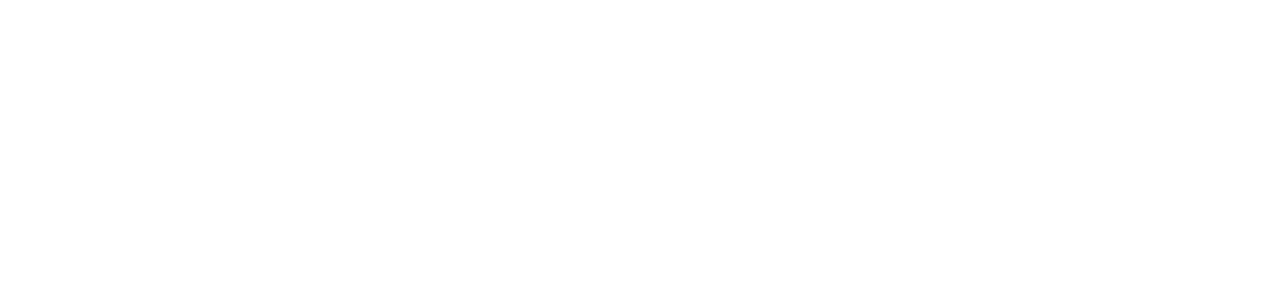
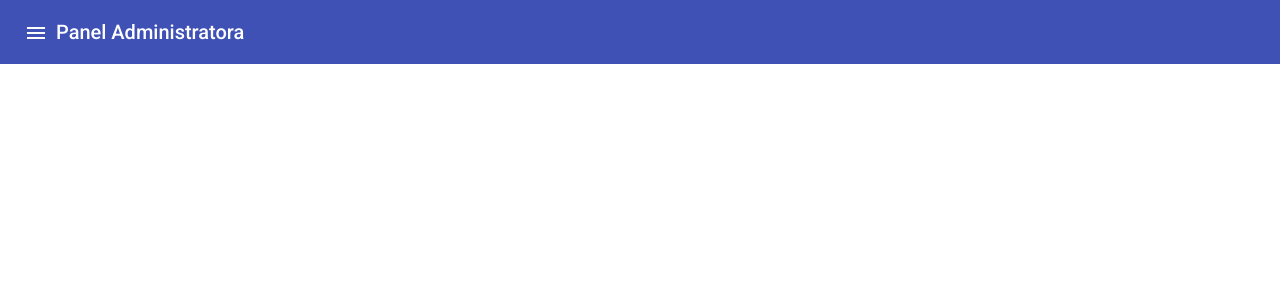
Before and after one commit to FrasMaciej/MedSystem, an Angular app in the folder medApp/: page /adminPage in a window 1280 px wide. Before the commit this address led to /. Shown: the top 300 px of the page. Built offline with nearby package versions, Linux system fonts and the light colour scheme.

Commit message:
little refactor

```diff
--- a/medApp/package.json
+++ b/medApp/package.json
@@ -20,6 +20,7 @@
     "@angular/platform-browser": "^14.0.0",
     "@angular/platform-browser-dynamic": "^14.0.0",
     "@angular/router": "^14.0.0",
+    "angular-in-memory-web-api": "^0.14.0",
     "rxjs": "~7.5.0",
     "tslib": "^2.3.0",
     "zone.js": "~0.11.4"
--- a/medApp/src/app/admin-page/admin-page.component.css
+++ b/medApp/src/app/admin-page/admin-page.component.css
@@ -0,0 +1,3 @@
+.spacer {
+    flex: 1 1 auto;
+}
--- a/medApp/src/app/admin-page/admin-page.component.html
+++ b/medApp/src/app/admin-page/admin-page.component.html
@@ -1 +1,9 @@
-<p>admin-page works!</p>
+<p>
+    <mat-toolbar color="primary">
+      <button mat-icon-button class="icon">
+        <mat-icon>menu</mat-icon>
+      </button>
+      <span>Panel Administratora</span>
+      <span class="spacer"></span>
+    </mat-toolbar>
+</p>
--- a/medApp/src/app/app.module.ts
+++ b/medApp/src/app/app.module.ts
@@ -42,6 +42,7 @@ import { AdminPageComponent } from './admin-page/admin-page.component';
     RouterModule.forRoot([
       { path: '', component: MainTopBarComponent },
       { path: 'login', component: LoginComponent },
+      { path: 'adminPage', component: AdminPageComponent },
     ])
   ],
   providers: [],
--- a/medApp/src/app/login/login.component.html
+++ b/medApp/src/app/login/login.component.html
@@ -24,7 +24,9 @@
   </p>
 
   <p>
-     <button mat-raised-button>Zaloguj się</button>
+    <a [routerLink]="['/adminPage']">
+      <button mat-raised-button>Zaloguj się</button>
+    </a>
   </p>
 
 </div>
--- a/medApp/src/app/main-top-bar/main-top-bar.component.html
+++ b/medApp/src/app/main-top-bar/main-top-bar.component.html
@@ -16,7 +16,7 @@
         </button>
         </span>
 
-        <span class = singleElement> &nbsp; Witamy w aplikacji obsługi pacjentów - MedSystem </span>
+        <span class = singleElement> &nbsp; Witamy w MedSystem - aplikacji obsługi pacjentów </span>
 
 
       <span class="spacer"></span>
```
Also changed, not shown: medApp/src/app/doctor-service.service.ts (added, +17 -0 lines), 2 other files (tests, documents, lock files or other folders).
